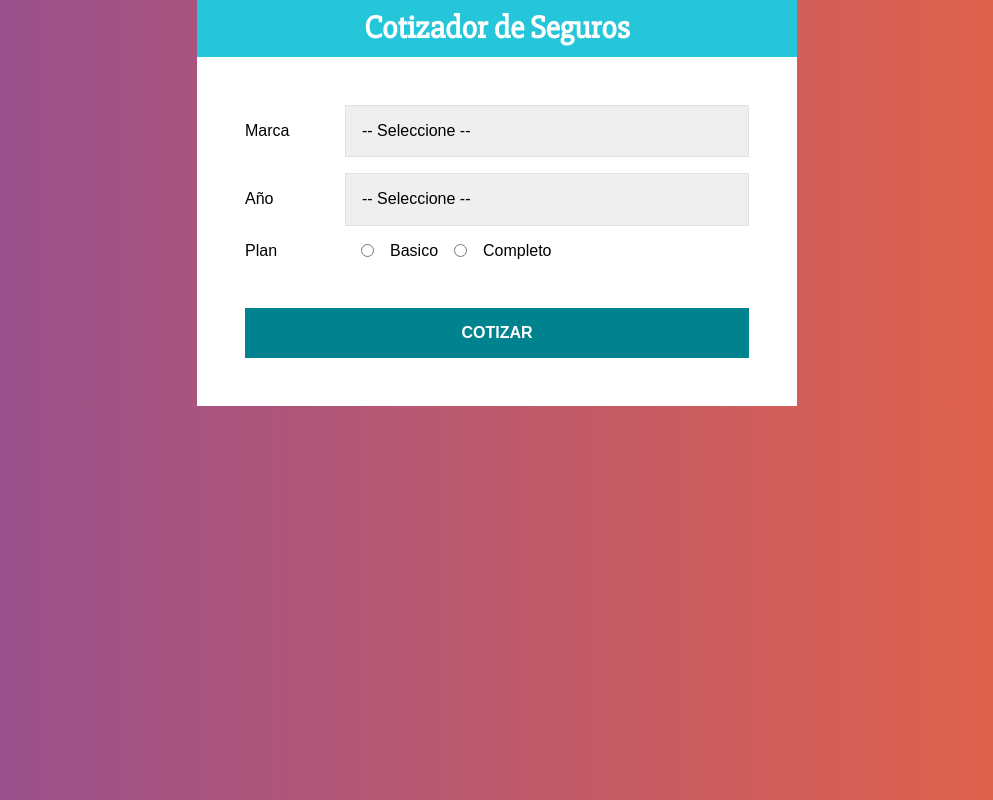
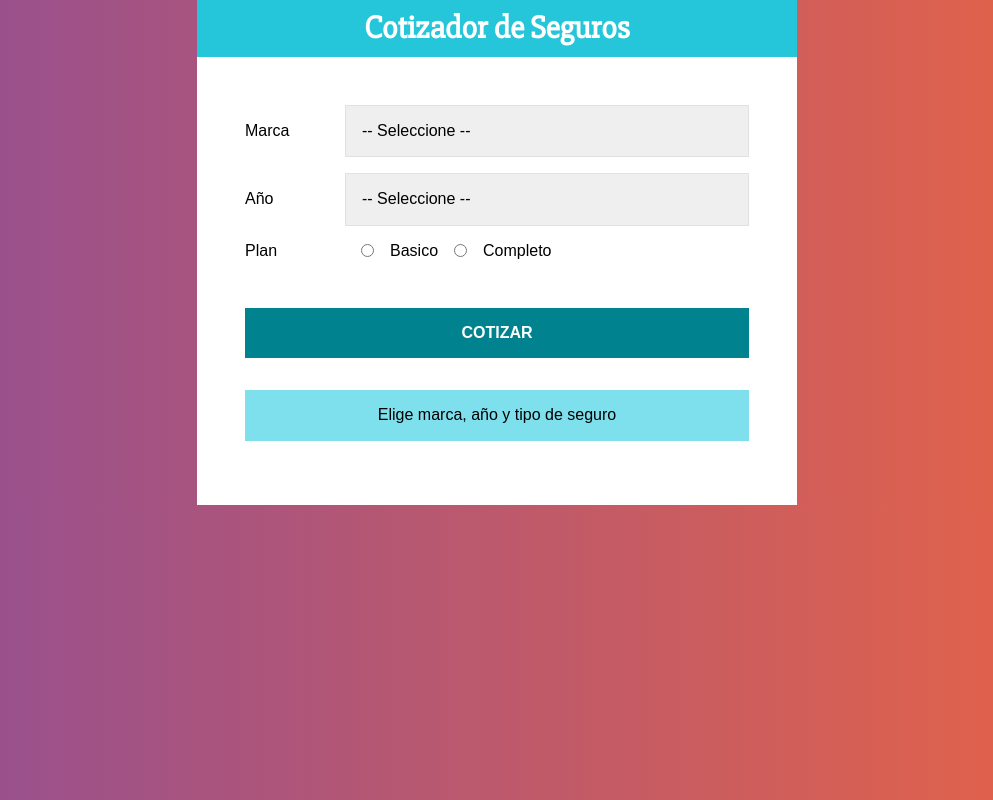
Before and after one commit to alejandroPolak-1/Cotizador_Seguros, a React (Create React App) app: page / in a window 1280 px wide. Shown: the whole page, without its empty margins (143-1136 px from the left). Built offline with nearby package versions, Linux system fonts and the light colour scheme.

Commit message:
[Mostrando Total a pagar] [Result]

```diff
--- a/src/App.js
+++ b/src/App.js
@@ -2,6 +2,7 @@ import React, { useState } from 'react'
 import Header from './components/Header'
 import Form from './components/Form'
 import Resume from './components/Resume'
+import Result from './components/Result'
 
 import styled from '@emotion/styled'
 
@@ -25,7 +26,7 @@ function App() {
   })
 
   //extraer datos
-  const { datas } = resume
+  const { cotizacion, datas } = resume
 
   return (
     <Conteiner>
@@ -34,6 +35,10 @@ function App() {
         <Form setResume={setResume} />
         <Resume
         datas= {datas}/>
+        <Result
+        cotizacion={cotizacion}
+        />
+
       </ConteinerForm>
     </Conteiner>
   )
--- a/src/components/Form.js
+++ b/src/components/Form.js
@@ -105,7 +105,7 @@ const Form = ({setResume}) => {
 
     //Total
     setResume({
-      cortizacion: result,
+      cotizacion: result,
       datas
 
     })
--- /dev/null
+++ b/src/components/Result.js
@@ -0,0 +1,39 @@
+import React from 'react'
+import styled from '@emotion/styled'
+
+const Message = styled.p`
+  background-color: rgb(127, 224, 237);
+  margin-top: 2rem;
+  padding: 1rem;
+  text-align: center;
+`
+
+const ResultCotización = styled.div`
+  text-align: center;
+  padding: 0.5rem;
+  border: 1px solid #26c6da;
+  background-color: rgb(9, 213, 232);
+  margin-top: 1rem;
+  position: relative;
+`
+
+const TextCotizacion = styled.p`
+  color: #00838f;
+  padding: 1rem;
+  text-transform: uppercase;
+  font-weight: bold;
+
+  margin: 0;
+`
+
+const Result = ({ cotizacion }) => {
+  return cotizacion === 0 ? (
+    <Message>Elige marca, año y tipo de seguro</Message>
+  ) : (
+    <ResultCotización>
+      <TextCotizacion> El total es: $ {cotizacion} </TextCotizacion>
+    </ResultCotización>
+  )
+}
+
+export default Result
--- a/src/index.css
+++ b/src/index.css
@@ -9,8 +9,8 @@ body {
 }
 ul {
   list-style: none;
-  padding: none;
-  margin: none;
+  padding: 0;
+  margin: 0;
 }
 span.resultado {
   position: relative;
```
